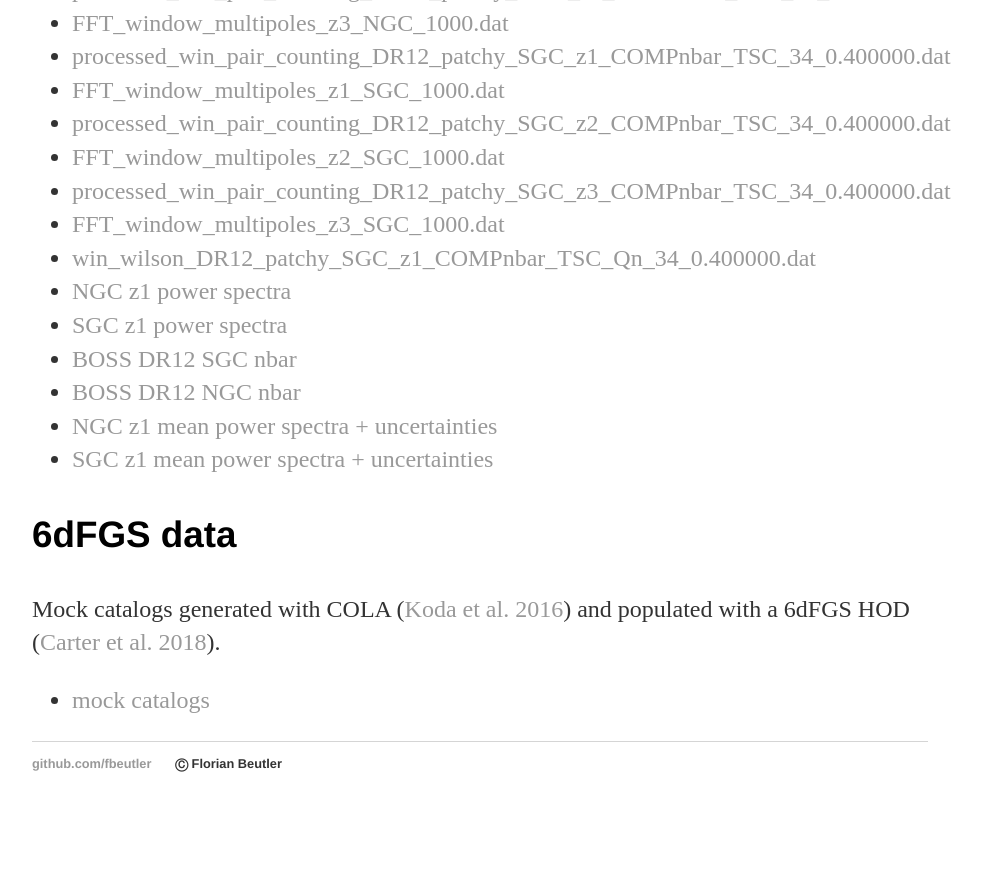
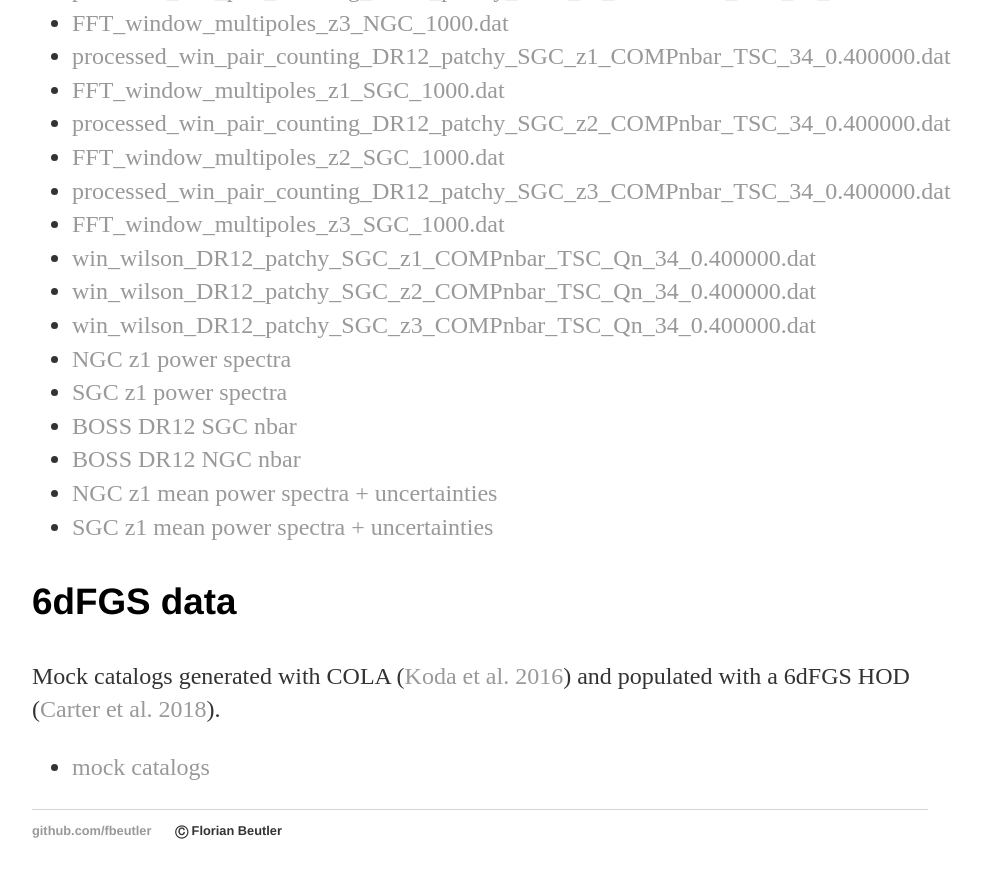
Before and after one commit to fbeutler/fbeutler.github.io, a Jekyll site: the page built from hub/hub.html, in a window 1280 px wide and 900 px high, scrolled down 2449 px. Shown: the top 878 px of the window, without its empty margins (160-1142 px from the left). Built offline with Jekyll 4.4.1, drawn with Linux system fonts in a browser that asks for light colours; before the commit the page ends 3282 px from its top, so only the background shows below that.

Commit message:
Update hub.html

```diff
--- a/hub/hub.html
+++ b/hub/hub.html
@@ -193,6 +193,12 @@
       <a href='/hub/win_wilson_DR12_patchy_SGC_z1_COMPnbar_TSC_Qn_34_0.400000.dat' target="_blank">win_wilson_DR12_patchy_SGC_z1_COMPnbar_TSC_Qn_34_0.400000.dat</a>
     </li>
     <li>
+      <a href='/hub/win_wilson_DR12_patchy_SGC_z2_COMPnbar_TSC_Qn_34_0.400000.dat' target="_blank">win_wilson_DR12_patchy_SGC_z2_COMPnbar_TSC_Qn_34_0.400000.dat</a>
+    </li>
+    <li>
+      <a href='/hub/win_wilson_DR12_patchy_SGC_z3_COMPnbar_TSC_Qn_34_0.400000.dat' target="_blank">win_wilson_DR12_patchy_SGC_z3_COMPnbar_TSC_Qn_34_0.400000.dat</a>
+    </li>
+    <li>
       <a href='/hub/power_NGC_z1.tar.gz' target="_blank">NGC z1 power spectra</a>
     </li>
     <li>
```
